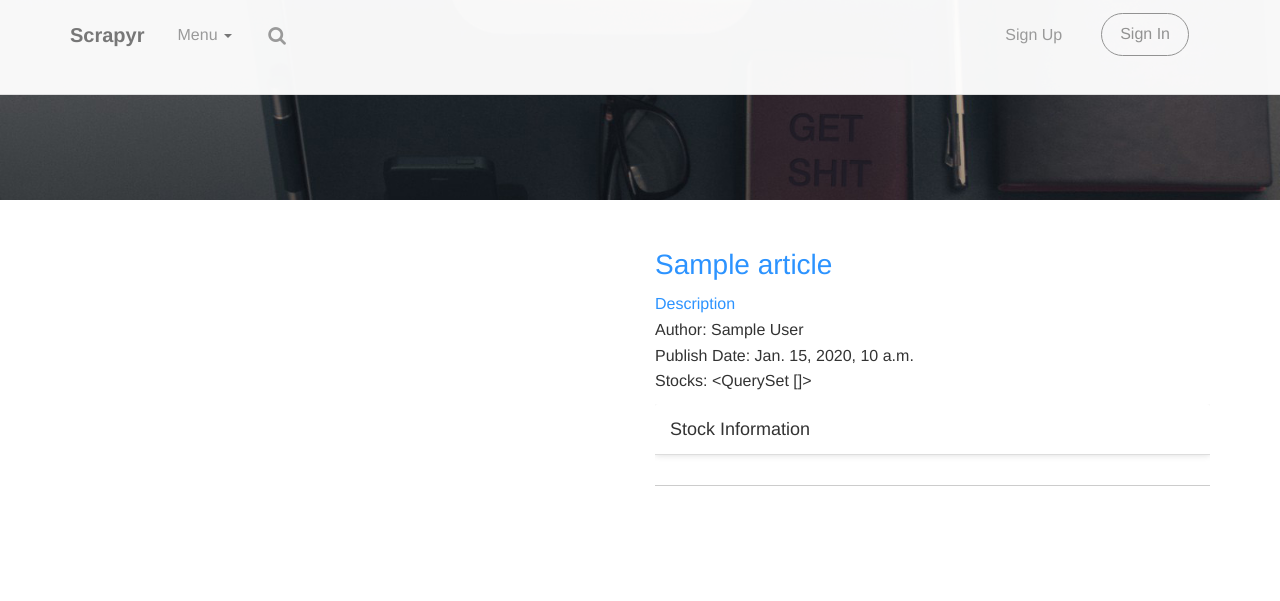
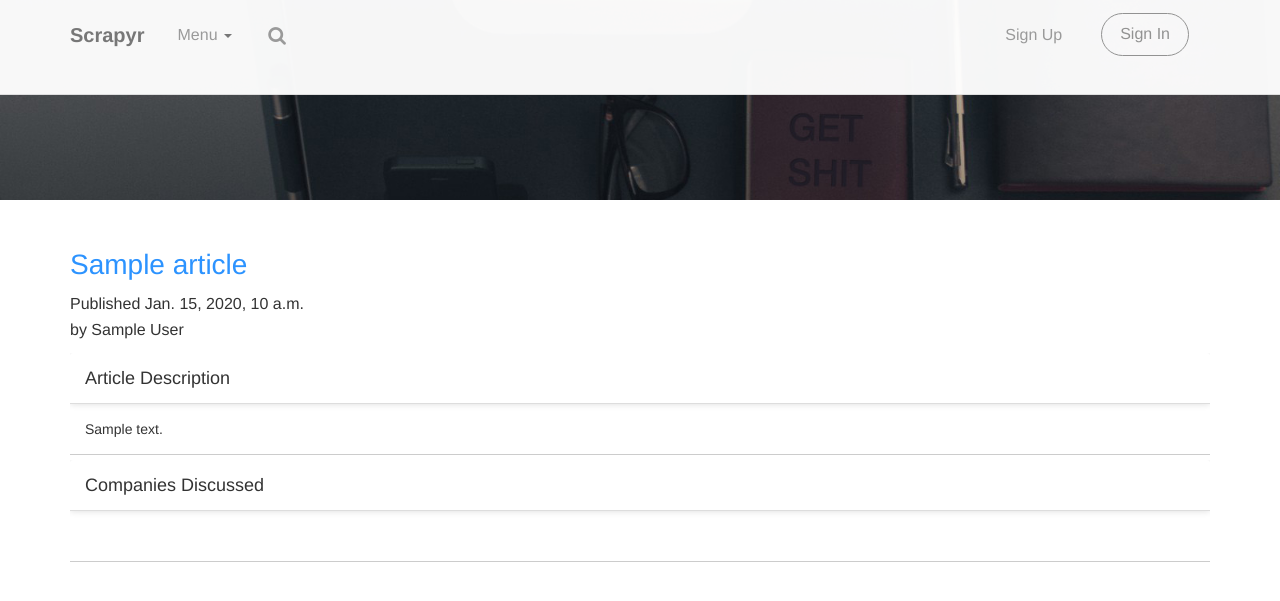
Before and after one commit to iosifvilcea/Scrap, a Django app: a page that uses scrapyr/scrapyr_app/templates/scrapyr_app/article.html in a window 1280 px wide. Shown: the top 601 px of the page. Run offline with Django 3.2, Linux system fonts and the light colour scheme; tables that the repository leaves empty hold one stand-in row (values such as "Sample post"); parts of the project's set-up code (start-up, migrations or seed data) failed here and were passed over; some libraries are stand-ins or nearby versions; some web fonts are replaced.

Commit message:
Prettified single articles.

```diff
--- a/scrapyr/scrapyr_app/templates/scrapyr_app/article.html
+++ b/scrapyr/scrapyr_app/templates/scrapyr_app/article.html
@@ -4,19 +4,14 @@
     <div class="section">
         <div class="container">
           <div class="row">
-            <div class="col-md-6">
-                <div class="clearout"></div>
-            </div>
-            <div class="col-md-6">
+            <div class="col-lg-12">
                 <div class="product-details">
                   <a href="{{ article.url }}">
                       <h3 class="title">{{ article.title }}</h3>
                   </a>
                   <p class="description">
-        <a href="{{ stock.summary_quote }}">Description</a></br>
-        Author: {{ article.author }}</br>
-        Publish Date: {{ article.pub_date }}</br>
-        Stocks: {{ article.stocks.all }}
+                    Published {{ article.pub_date }}</br>
+                    by {{ article.author }}</br>
                   </p>
                 </div>
                 <div class="panel-group" id="accordion" role="tablist" aria-multiselectable="true">
@@ -24,14 +19,36 @@
                     <div class="panel-heading" role="tab" id="headingOne">
                       <h4 class="panel-title">
                         <a data-toggle="collapse" data-parent="#accordion" href="#collapseOne" aria-expanded="true" aria-controls="collapseOne">
-                        Stock Information
+                        Article Description
                         </a>
                       </h4>
                     </div>
                     <div id="collapseOne" class="panel-collapse collapse in" role="tabpanel" aria-labelledby="headingOne">
                       <div class="panel-body">
-                        {{stock.description}}
+                        {{article.content}}
                       </div>
+                    </div>
+                  </div>
+                  <div class="panel panel-default">
+                    <div class="panel-heading" role="tab" id="headingTwo">
+                      <h4 class="panel-title">
+                        <a data-toggle="collapse" data-parent="#accordion" href="#collapseTwo" aria-expanded="true" aria-controls="collapseTwo">
+                        Companies Discussed
+                        </a>
+                      </h4>
+                    </div>
+                    <div id="collapseTwo" class="panel-collapse collapse in" role="tabpanel" aria-labelledby="headingTwo">
+                      <div class="panel-body">
+                          {% for s in article.stocks.all %}
+                            <h4>{{ s.name }} ({{s.ticker}})</h4>
+                            Industry: {{s.industry}} <br>
+                            Sector: {{s.sector}} <br>
+                            Last sale: ${{s.last_sale}}<br>
+                            {% if s.description == 0 %}
+                              Description: {{s.description}}
+                            {% endif %}
+                          {% endfor %}
+                          <br>
                     </div>
                   </div>
                 </div>
```
